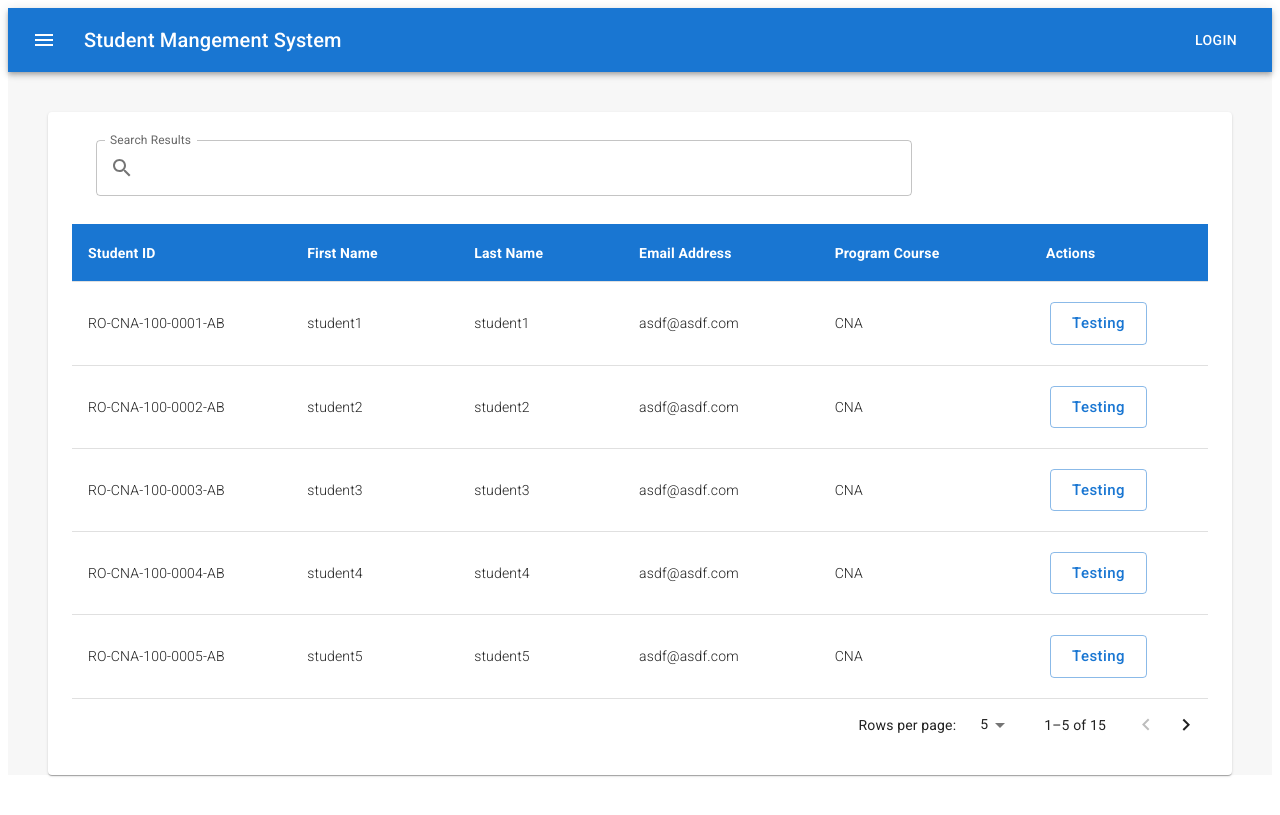
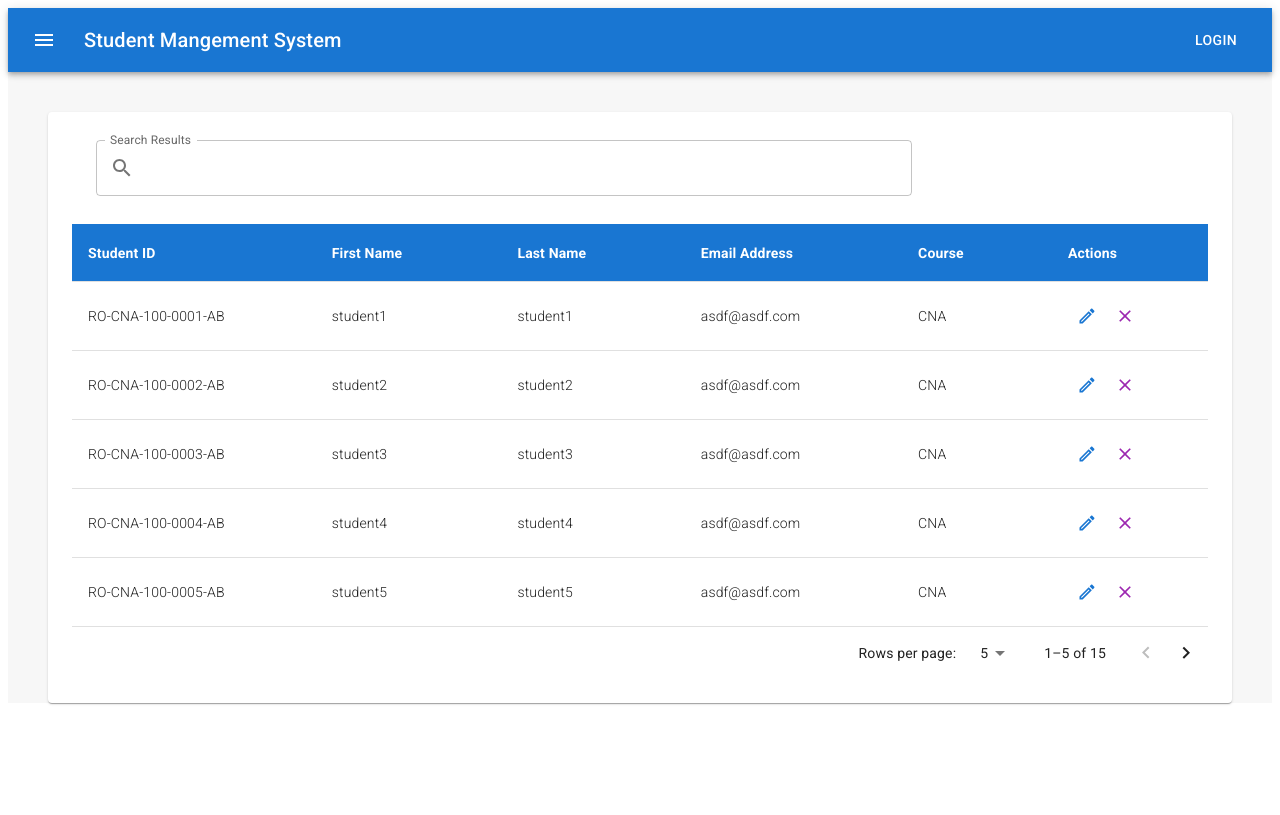
Before and after one commit to 0x5929/ST-SMS-FRONTEND-web-sms, a React (Create React App) app: page / in a window 1280 px wide. Built offline with nearby package versions, Linux system fonts and the light colour scheme.

Commit message:
got the delete button inside table, need to configure modal buttons, and as well as table buttons before moving forward to next topic

```diff
--- a/src/components/Button.js
+++ b/src/components/Button.js
@@ -50,7 +50,10 @@ export function IconButton(props) {
 
             {...others}
         >
-            <Icon color={iconColor || 'primary'} />
+            <Icon
+                color={iconColor || 'primary'}
+                {...others.iconProps}
+            />
 
         </NonCapButton>
     )
--- a/src/components/TableBody.js
+++ b/src/components/TableBody.js
@@ -1,6 +1,17 @@
 import { TableBody, TableCell, TableRow } from '@mui/material'
 import React from 'react'
-import {Button} from './Button'
+import {IconButton} from './Button'
+import EditOutlinedIcon from '@mui/icons-material/EditOutlined';
+import CloseOutlinedIcon from '@mui/icons-material/CloseOutlined';
+
+import { styled } from '@mui/material'
+
+const ActionButton = styled(IconButton)(( {theme} ) => ({
+    minWidth: 0,
+    minHeight: 0,
+    margin: theme.spacing(0.5),
+
+  }));
 
 
 export default function TblBody(props) {
@@ -20,10 +31,22 @@ export default function TblBody(props) {
                 <TableCell>{ record.email }</TableCell>
                 <TableCell>{ record.course }</TableCell>
                 <TableCell>
-                    <Button
-                        text="Testing"
-                        variant="outlined"
+                    <ActionButton
+                        variant="text"
                         onClick={() =>{openInModal(record)}}
+                        Icon={EditOutlinedIcon}
+                        size="small"
+                        color="primary"
+                        iconProps={{fontSize: 'small'}}
+                    />
+                    <ActionButton
+                        variant="text"
+                        onClick={() =>{}}
+                        Icon={CloseOutlinedIcon}
+                        size="small"
+                        color="secondary"
+                        iconColor="secondary"
+                        iconProps={{fontSize: 'small'}}
                     />
                 </TableCell>
             </TableRow>
--- a/src/data/tableData.js
+++ b/src/data/tableData.js
@@ -3,6 +3,6 @@ export const headCells = [
     {id: 'firstName', label: 'First Name'},
     {id: 'lastName', label: 'Last Name'},
     {id: 'email', label: 'Email Address'},
-    {id: 'course', label: 'Program Course'},
+    {id: 'course', label: 'Course'},
     {id: 'actions', label: 'Actions', disableSorting: true}
 ]
```
